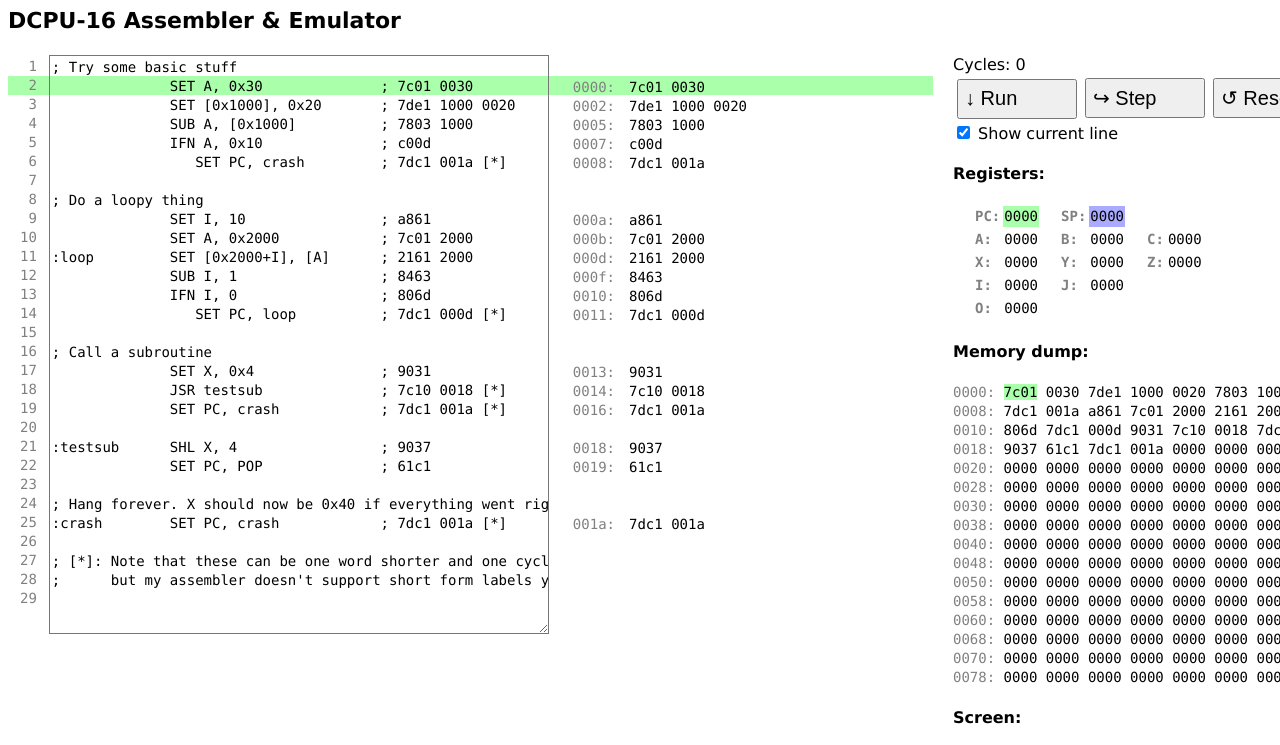
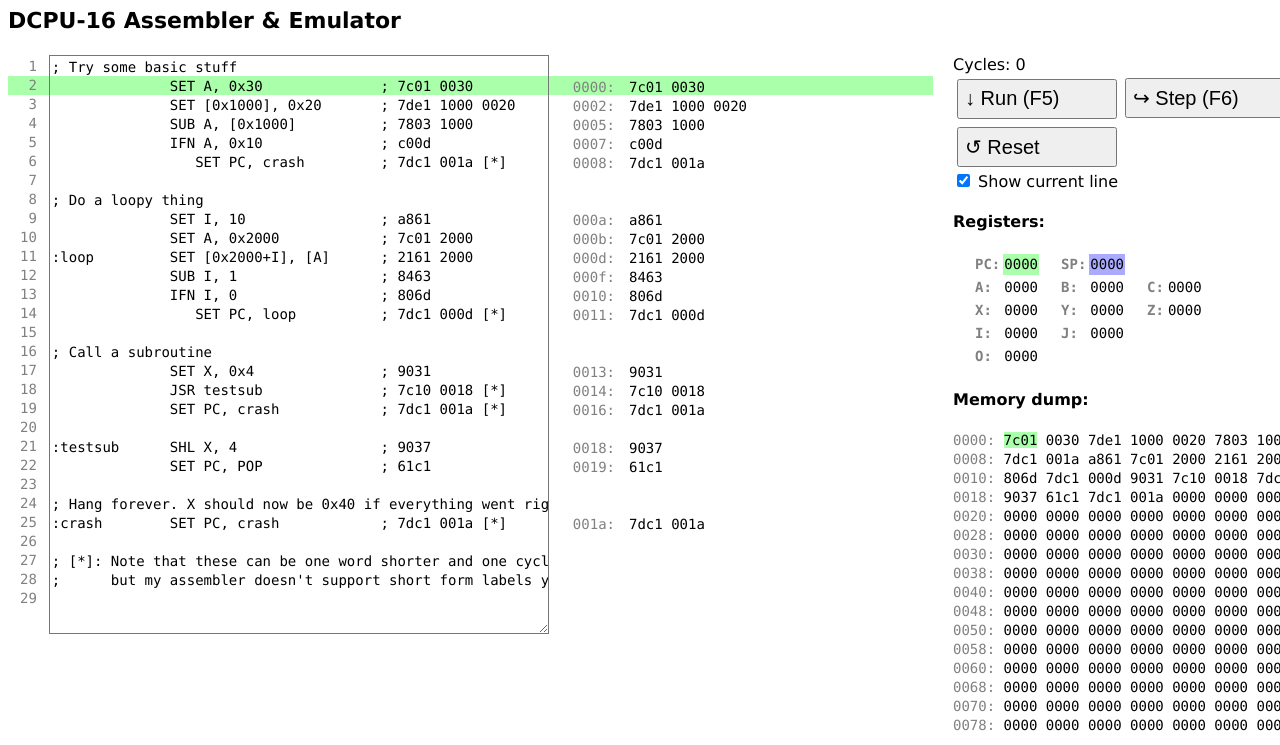
Before and after one commit to deNULL/DCPU-16, a plain HTML site: page dcpu.htm in a window 1280 px wide. Shown: the top 745 px of the page. Drawn offline with Linux system fonts and the light colour scheme.

Commit message:
Added shortcuts for running (F5) and stepping (F6)

```diff
--- a/dcpu.htm
+++ b/dcpu.htm
@@ -55,7 +55,7 @@
     }
     #debugger button {
       font-size: 20px;
-      width: 120px;
+      width: 160px;
       height: 40px;
       text-align: left;
       margin: 4px;
@@ -167,6 +167,7 @@
     #screen .h {visibility: hidden;}
   </style>
 </head>
+<body onkeydown="keydown(event)">
   <h3>DCPU-16 Assembler &amp; Emulator</h3>
 
   <table width="100%" border=0 cellpadding=0 cellspacing=0><tr valign=top>
@@ -241,7 +242,7 @@
   <td width="20%"><div class="hlight_wrap"><div class="line_highlight" id="hlight4"></div></div><div class="editor" id="dump"></td>
   <td rowspan=2 width="20%" id="debugger" style="padding-left: 20px">
     <span>Cycles: </span><span id="cycles">0</span><br/>
-    <button onclick="run(this)"/>&#8595; Run</button><button onclick="step()" />&#8618; Step</button><button onclick="reset()">&#8634; Reset</button><br/>
+    <button onclick="run(this)" id="button_run"/>&#8595; Run (F5)</button><button onclick="step()" />&#8618; Step (F6)</button><button onclick="reset()">&#8634; Reset</button><br/>
     <label for="show_pc"><input type="checkbox" id="show_pc" name="show_pc" checked="checked" onchange="toggleShowPC()"/> Show current line</label>
     <h4>Registers:</h4>
     <table border=0 class="editor">
@@ -285,6 +286,20 @@
     var memToLine = {};
     var lineToMem = {};
     var breaks = {};
+    function keydown(event) {
+      var e = event || window.event;
+      switch (e.keyCode) {
+        case 116: { // F5
+          run(document.getElementById("button_run"));
+          return false;
+        }
+        case 117: { // F6
+          step();
+          return false;
+        }
+      }
+      return true;
+    }
     function updateRegisters() {
       for (var reg in registers) {
         document.getElementById("reg" + reg).innerHTML = pad(registers[reg].toString(16), 4);
@@ -387,7 +402,7 @@
       if (runningTimer) {
         clearInterval(runningTimer);
         runningTimer = false;
-        button.innerHTML = "&#8595; Run";
+        button.innerHTML = "&#8595; Run (F5)";
         updateHighlight();
         updateRegisters();
         updateMemoryView();
@@ -405,7 +420,7 @@
           updateRegisters();
           updateMemoryView();
         }, 50);
-        button.innerHTML = "&#215; Stop";
+        button.innerHTML = "&#215; Stop (F5)";
       }
     }
     function bp(line) {
@@ -524,4 +539,5 @@
       }
     }, 600);
   </script>
+</body>
 </html>
```
